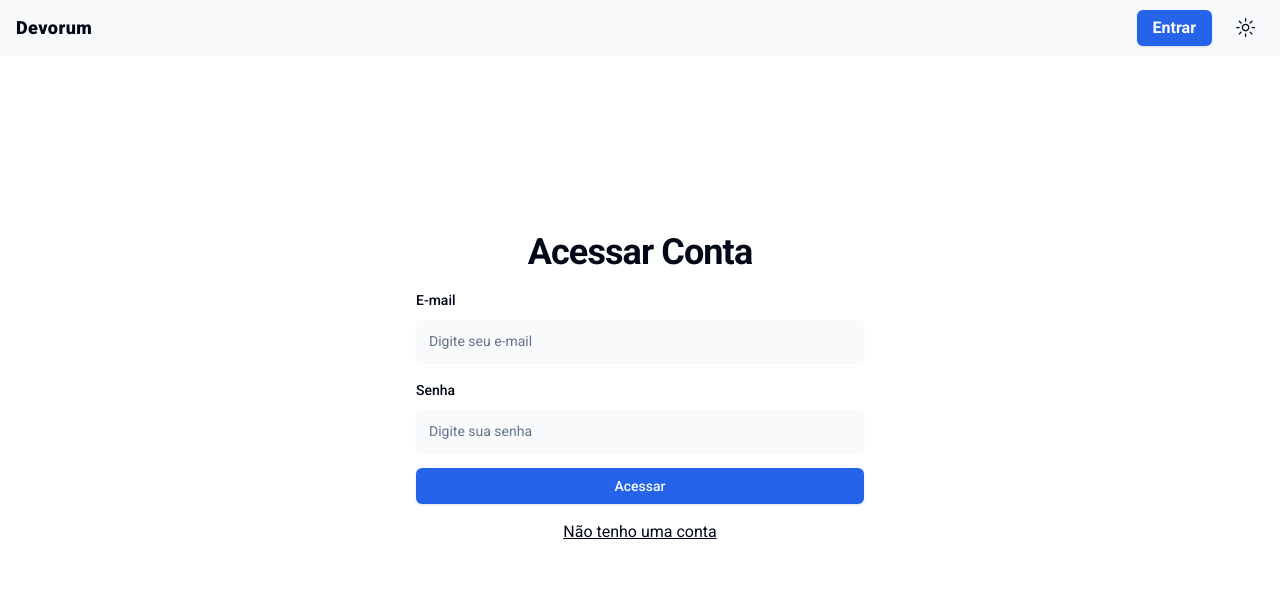
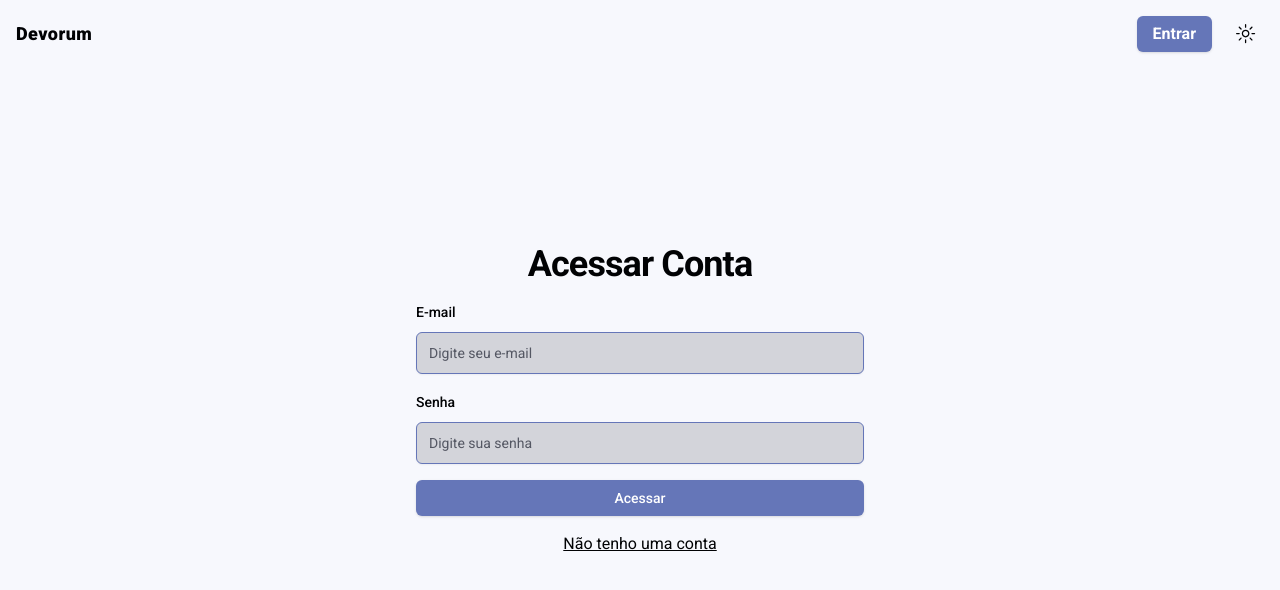
Before and after one commit to Luzin7/devorum-frontend, a Next.js app: page /login in a window 1280 px wide. Shown: the top 590 px of the page. Built offline with nearby package versions, Linux system fonts and the light colour scheme; no server answers.

Commit message:
style: change theme

```diff
--- a/src/app/(public)/(home)/(topics)/components/TopicPreview/TopicPreview.tsx
+++ b/src/app/(public)/(home)/(topics)/components/TopicPreview/TopicPreview.tsx
@@ -23,14 +23,14 @@ export function TopicPreview({
           {reduceText(assertion, 200)}
         </p>
         <div className="flex gap-4">
-          <span className="bg-primary-foreground py-1 px-4 rounded-lg text-foreground opacity-60 text-xs text-center">
+          <span className="bg-muted dark:bg-secondary-foreground/40 py-1 px-4 rounded-lg text-foreground  text-xs text-center">
             {author.name}
           </span>
-          <span className="bg-primary-foreground py-1 px-4 rounded-lg text-foreground opacity-60 text-xs text-center">
+          <span className="bg-muted dark:bg-secondary-foreground/40 py-1 px-4 rounded-lg text-foreground text-xs text-center">
             {numberOfComments}{' '}
             {numberOfComments !== 1 ? 'comentários' : 'comentário'}
           </span>
-          <span className="bg-primary-foreground py-1 px-4 rounded-lg text-foreground opacity-60 text-xs text-center">
+          <span className="bg-muted dark:bg-secondary-foreground/40 py-1 px-4 rounded-lg text-foreground text-xs text-center">
             {dateConverter(createdAt)}
           </span>
         </div>
--- a/src/app/(public)/layout.tsx
+++ /dev/null
@@ -1,33 +0,0 @@
-'use client';
-
-import { getLocalStorage } from 'functions';
-import React, { useEffect } from 'react';
-import { useUserStore } from 'store/user';
-import { UserProps } from 'types/IUser';
-
-export default function PersistAuthInClientSideLayout({
-  children
-}: {
-  children: React.ReactNode;
-}) {
-  useEffect(() => {
-    const userDataCached = getLocalStorage({ storageKey: 'u_i' }) as Pick<
-      UserProps,
-      'id' | 'name'
-    >;
-
-    if (userDataCached) {
-      useUserStore.setState({
-        userState: {
-          user: {
-            id: userDataCached.id ?? '',
-            name: userDataCached.name ?? '',
-            notifications: []
-          }
-        }
-      });
-    }
-  }, []);
-
-  return <>{children}</>;
-}
--- a/src/app/(public)/topic/components/components/TopicDetail.tsx
+++ b/src/app/(public)/topic/components/components/TopicDetail.tsx
@@ -68,7 +68,7 @@ export default function TopicDetail({
         description="Não foi possível apagar o tópico."
         title="Algo deu errado!"
       />
-      <div className="text-text">
+      <div className=" mx-auto text-text">
         <div className="flex items-center justify-center relative">
           <span className="block mb-2 text-xs opacity-70">
             {author.name} - {dateConverter(createdAt)}
@@ -106,7 +106,7 @@ export default function TopicDetail({
           </h1>
           <hr className="opacity-50" />
           <div
-            className="leading-7 prose dark:prose-invert"
+            className="leading-7 min-w-full prose dark:prose-invert"
             dangerouslySetInnerHTML={{ __html: content }}
           ></div>
         </div>
--- a/src/app/layout.tsx
+++ b/src/app/layout.tsx
@@ -4,7 +4,11 @@ import Footer from '@components/Footer';
 import Header from '@components/Header';
 import { ThemeProvider } from '@components/ThemeSwitcher/ThemeSwitcher';
 import '@styles/globals.css';
+import { getLocalStorage } from 'functions';
 import { Roboto } from 'next/font/google';
+import { useEffect } from 'react';
+import { useUserStore } from 'store/user';
+import { UserProps } from 'types/IUser';
 
 const roboto = Roboto({
   weight: ['100', '300', '400', '500', '700', '900'],
@@ -17,6 +21,24 @@ export default function GlobalLayout({
 }: {
   children: React.ReactNode;
 }) {
+  useEffect(() => {
+    const userDataCached = getLocalStorage({ storageKey: 'u_i' }) as Pick<
+      UserProps,
+      'id' | 'name'
+    >;
+
+    if (userDataCached) {
+      useUserStore.setState({
+        userState: {
+          user: {
+            id: userDataCached.id ?? '',
+            name: userDataCached.name ?? '',
+            notifications: []
+          }
+        }
+      });
+    }
+  }, []);
   return (
     <html lang="pt-BR">
       <body className={roboto.className}>
--- a/src/components/Editor/Editor/Editor.tsx
+++ b/src/components/Editor/Editor/Editor.tsx
@@ -2,8 +2,10 @@
 
 import EditorMenuBar from '@components/Editor/EditorMenuBar';
 import Modal from '@components/Modal';
+import { Button } from '@components/ui/button';
+import { Input } from '@components/ui/input';
+import { Label } from '@components/ui/label';
 import { zodResolver } from '@hookform/resolvers/zod';
-import * as GS from '@styles/globalStyledComponents';
 import { EditorContent, useEditor } from '@tiptap/react';
 import { StarterKit } from '@tiptap/starter-kit';
 import { sanitize } from 'dompurify';
@@ -73,11 +75,13 @@ export function Editor({ isEditorMode }: { isEditorMode: boolean }) {
         title={isSuccess ? 'Enviado com sucesso!' : 'Algo deu errado 😭'}
       />
       <div className="my-5">
-        <input
+        <Label htmlFor="topicTitle">Título do Tópico</Label>
+        <Input
           type="text"
-          className="w-full py-2 px-1 rounded-lg bg-input"
+          id="topicTitle"
+          required
           value={topicState.topic.title}
-          placeholder="Título"
+          placeholder="Título do tópico"
           onInput={({ target }: React.ChangeEvent<HTMLInputElement>) =>
             topicActions.updateTopic({ title: target.value })
           }
@@ -89,24 +93,20 @@ export function Editor({ isEditorMode }: { isEditorMode: boolean }) {
       <div className="flex border border-primary rounded-t-lg justify-center py-2">
         {editor && <EditorMenuBar editor={editor} />}
       </div>
-      <div className="border border-primary rounded-b-lg overflow-y-auto bg-primary-foreground">
-        <div className="prose dark:prose-invert m-auto text-text max-w-none ">
-          <EditorContent
-            editor={editor}
-            className="text-lg focus:outline-none"
-          />
-        </div>
+      <div className="border border-primary rounded-b-lg overflow-y-auto bg-accent">
+        <EditorContent
+          editor={editor}
+          className="text-lg focus:outline-none prose dark:prose-invert m-auto text-text max-w-none"
+        />
       </div>
-      <GS.Button
+      <Button
+        size={'lg'}
         type="submit"
-        bgColor="accent"
-        txtHoverColor="text"
-        className="min-w-full"
+        className="min-w-full mt-8"
         disabled={isLoading}
-        isLoading={isLoading}
       >
         {isLoading ? 'Publicando...' : 'Publicar'}
-      </GS.Button>
+      </Button>
     </form>
   );
 }
--- a/src/components/Header/Header.tsx
+++ b/src/components/Header/Header.tsx
@@ -12,7 +12,7 @@ import DropdownMenuUserAvatar from './components/DropdownMenuUserAvatar';
 export function Header() {
   const { userState } = useUserStore();
   return (
-    <header className="flex bg-primary-foreground gap-4 items-center justify-between h-[7vh] px-4">
+    <header className="flex  gap-4 items-center justify-between p-4">
       <Logo content="Devorum" />
 
       <div className="flex gap-4 items-center">
--- a/src/components/ui/input.tsx
+++ b/src/components/ui/input.tsx
@@ -11,7 +11,7 @@ const Input = React.forwardRef<HTMLInputElement, InputProps>(
       <input
         type={type}
         className={cn(
-          'flex h-9 w-full rounded-md border border-primary-foreground bg-primary-foreground px-3 py-5 text-sm shadow-sm transition-colors file:border-0 file:bg-transparent file:text-sm file:font-medium placeholder:text-muted-foreground focus-visible:outline-none focus-visible:ring-1 focus-visible:ring-ring disabled:cursor-not-allowed disabled:opacity-50',
+          'flex h-9 w-full rounded-md border border-primary bg-accent px-3 py-5 text-sm shadow-sm transition-colors file:border-0 file:bg-transparent file:text-sm file:font-medium placeholder:text-muted-foreground focus-visible:outline-none focus-visible:ring-1 focus-visible:ring-ring disabled:cursor-not-allowed disabled:opacity-50',
           className
         )}
         ref={ref}
--- a/src/styles/globals.css
+++ b/src/styles/globals.css
@@ -2,52 +2,64 @@
 @tailwind components;
 @tailwind utilities;
 
+
+
+
 @layer base {
   :root {
-    --background: 0 0% 100%;
-    --foreground: 222.2 84% 4.9%;
-    --card: 0 0% 100%;
-    --card-foreground: 222.2 84% 4.9%;
-    --popover: 0 0% 100%;
-    --popover-foreground: 222.2 84% 4.9%;
-    --primary: 221.2 83.2% 53.3%;
-    --primary-foreground: 210 40% 98%;
-    --secondary: 210 40% 96.1%;
-    --secondary-foreground: 222.2 47.4% 11.2%;
-    --muted: 210 40% 96.1%;
-    --muted-foreground: 215.4 16.3% 46.9%;
-    --accent: 210 40% 96.1%;
-    --accent-foreground: 222.2 47.4% 11.2%;
-    --destructive: 0 84.2% 60.2%;
-    --destructive-foreground: 210 40% 98%;
-    --border: 214.3 31.8% 91.4%;
-    --input: 214.3 31.8% 91.4%;
-    --ring: 221.2 83.2% 53.3%;
+    --background: 228 64% 98%;
+    --foreground: 228 51% 1%;
+    --muted: 228 21% 89%;
+    --muted-foreground: 228 8% 36%;
+    --popover: 228 64% 98%;
+    --popover-foreground: 228 51% 1%;
+    --card: 228 64% 98%;
+    --card-foreground: 228 51% 1%;
+    --border: 228 14% 91%;
+    --input: 228 14% 91%;
+    --primary: 228 37% 56%;
+    --primary-foreground: 0 0% 100%;
+    --secondary: 228 9% 84%;
+    --secondary-foreground: 228 9% 24%;
+    --accent: 228 9% 84%;
+    --accent-foreground: 228 9% 24%;
+    --destructive: 3 83% 36%;
+    --destructive-foreground: 3 83% 96%;
+    --ring: 228 37% 56%;
     --radius: 0.5rem;
   }
 
   .dark {
-    --background: 222.2 84% 4.9%;
-    --foreground: 210 40% 98%;
-    --card: 222.2 84% 4.9%;
-    --card-foreground: 210 40% 98%;
-    --popover: 222.2 84% 4.9%;
-    --popover-foreground: 210 40% 98%;
-    --primary: 217.2 91.2% 59.8%;
-    --primary-foreground: 222.2 47.4% 11.2%;
-    --secondary: 217.2 32.6% 17.5%;
-    --secondary-foreground: 210 40% 98%;
-    --muted: 217.2 32.6% 17.5%;
-    --muted-foreground: 215 20.2% 65.1%;
-    --accent: 217.2 32.6% 17.5%;
-    --accent-foreground: 210 40% 98%;
-    --destructive: 0 62.8% 30.6%;
-    --destructive-foreground: 210 40% 98%;
-    --border: 217.2 32.6% 17.5%;
-    --input: 217.2 32.6% 17.5%;
-    --ring: 224.3 76.3% 48%;
+    --background: 228 56% 3%;
+    --foreground: 228 40% 99%;
+    --muted: 228 21% 11%;
+    --muted-foreground: 228 8% 64%;
+    --popover: 228 56% 3%;
+    --popover-foreground: 228 40% 99%;
+    --card: 228 56% 3%;
+    --card-foreground: 228 40% 99%;
+    --border: 228 14% 10%;
+    --input: 228 14% 10%;
+    --primary: 228 37% 56%;
+    --primary-foreground: 0 0% 100%;
+    --secondary: 228 6% 10%;
+    --secondary-foreground: 228 6% 70%;
+    --accent: 228 6% 10%;
+    --accent-foreground: 228 6% 70%;
+    --destructive: 3 83% 49%;
+    --destructive-foreground: 0 0% 100%;
+    --ring: 228 37% 56%;
   }
 }
+
+
+
+
+
+
+
+
+
 
 @layer base {
   * {
```
